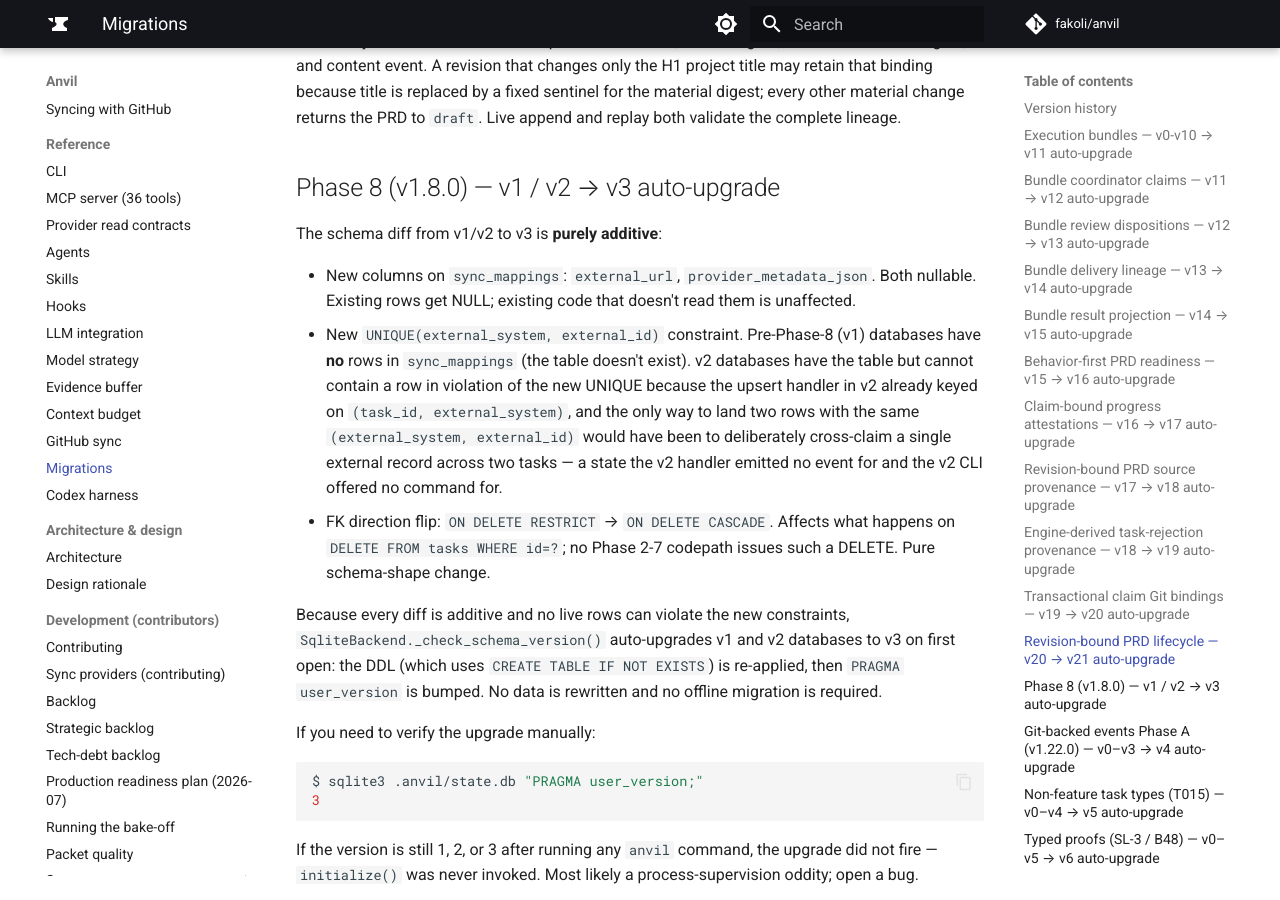
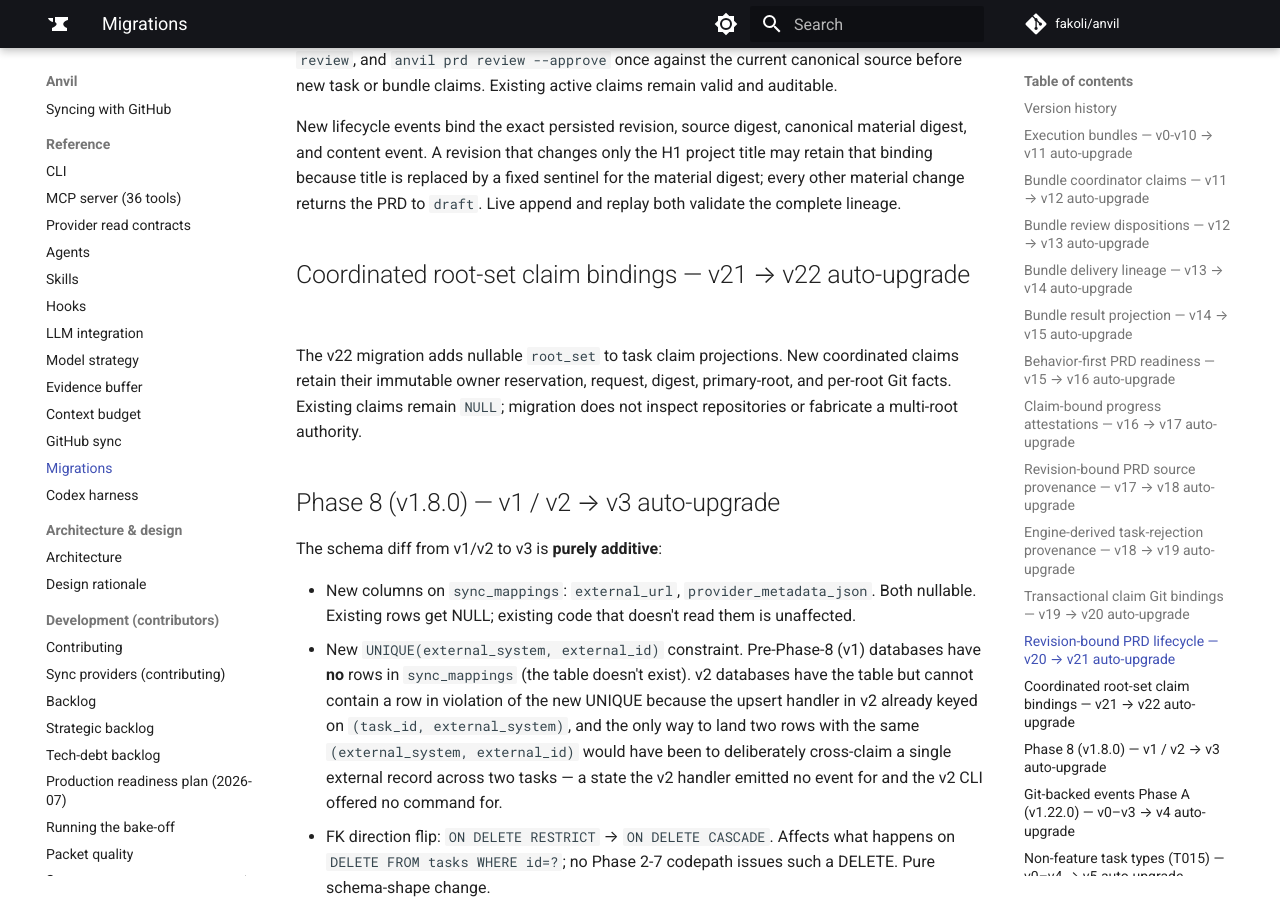
Before and after one commit to fakoli/anvil, an MkDocs documentation site: the page built from docs/migrations.md, in a window 1280 px wide and 900 px high, scrolled down 6284 px. Built offline with MkDocs 1.6.1 and Material for MkDocs 9.7.7, drawn with Linux system fonts in a browser that asks for light colours; comment, search, counter and statistics services are not loaded; some of the changed text lies outside the part shown.

Commit message:
fix: refresh API and schema contract artifacts

````diff
--- a/docs/contracts/workbench-provider-v1.json
+++ b/docs/contracts/workbench-provider-v1.json
@@ -24,7 +24,7 @@
       }
     ],
     "required": {
-      "api_version": "14",
+      "api_version": "15",
       "operation_catalog_version": 1,
       "operations": {
         "state.prd.content": {
--- a/docs/migrations.md
+++ b/docs/migrations.md
@@ -34,6 +34,7 @@ changes don't actually need a migration in the SQL sense; we just bump
 | v19     | Task-rejection provenance | `reviews` adds immutable engine-derived category, reason, attempt/claim identity, evidence digest, typed findings, matched process predicate, and accept-rate accounting. Historical task rejections migrate conservatively as counting `quality`; no missing identity is fabricated. |
 | v20     | Transactional claim Git bindings | `claims` and `bundle_claims` add nullable `git_metadata` containing the validated selected base, exact claim-start identity, branch, repository root, and shared/isolated target. Historical claims remain unbound. |
 | v21     | Revision-bound PRD lifecycle | `prds` adds canonical material/content identity and the exact source/material/content lineage reviewed or approved. Pre-v21 review and approval state is preserved in the audit log but demoted to unbound `draft`; Anvil never fabricates proof that historical content was reviewed. |
+| v22     | Coordinated root-set claim binding | `claims` adds nullable immutable owner reservation/request/digest/root facts for coordinated multi-root claims. Historical claim rows remain unbound. |
 
 Canonical PRD titles require no new schema migration: `prds.title` has existed
 since v7. Historical rows and legacy events that have no title remain `""`;
@@ -186,6 +187,13 @@ H1 project title may retain that binding because title is replaced by a fixed
 sentinel for the material digest; every other material change returns the PRD
 to `draft`. Live append and replay both validate the complete lineage.
 
+## Coordinated root-set claim bindings — v21 → v22 auto-upgrade
+
+The v22 migration adds nullable `root_set` to task claim projections. New
+coordinated claims retain their immutable owner reservation, request, digest,
+primary-root, and per-root Git facts. Existing claims remain `NULL`; migration
+does not inspect repositories or fabricate a multi-root authority.
+
 ## Phase 8 (v1.8.0) — v1 / v2 → v3 auto-upgrade
 
 The schema diff from v1/v2 to v3 is **purely additive**:
@@ -285,13 +293,13 @@ migrate the backend. For operators who want the migration to be deliberate,
 explicit, backed-up, dry-run-by-default command. It does **not** introduce a new
 migration framework — it runs the ordered, idempotent `_MIGRATIONS` chain from
 every supported historical version through the current `SCHEMA_VERSION`
-(currently v21, including the final v20→v21 step) that already lives in
+(currently v22, including the final v21→v22 step) that already lives in
 `SqliteBackend._check_schema_version`.
 
 ```bash
 # Inspect what would happen (dry run — mutates nothing):
 $ anvil migrate state
-Schema migration  : v3 -> v21
+Schema migration  : v3 -> v22
 Will back up      : /repo/.anvil/state.db
             to    : /repo/.anvil/state.db.pre-schema-migration.bak
 
@@ -299,7 +307,7 @@ Dry run — nothing written. Re-run with --yes to apply.
 
 # Apply it:
 $ anvil migrate state --yes
-Migrated state.db v3 -> v21.
+Migrated state.db v3 -> v22.
 Backup written to /repo/.anvil/state.db.pre-schema-migration.bak.
 ```
 
````
Also changed, not shown: docs/cli-reference.md (+1 -1 lines), docs/contracts/provider-reads-v1.md (+1 -1 lines), docs/faq.md (+1 -1 lines), docs/how-to/getting-started.md (+3 -3 lines), docs/mcp.md (+3 -3 lines), 6 other files.
